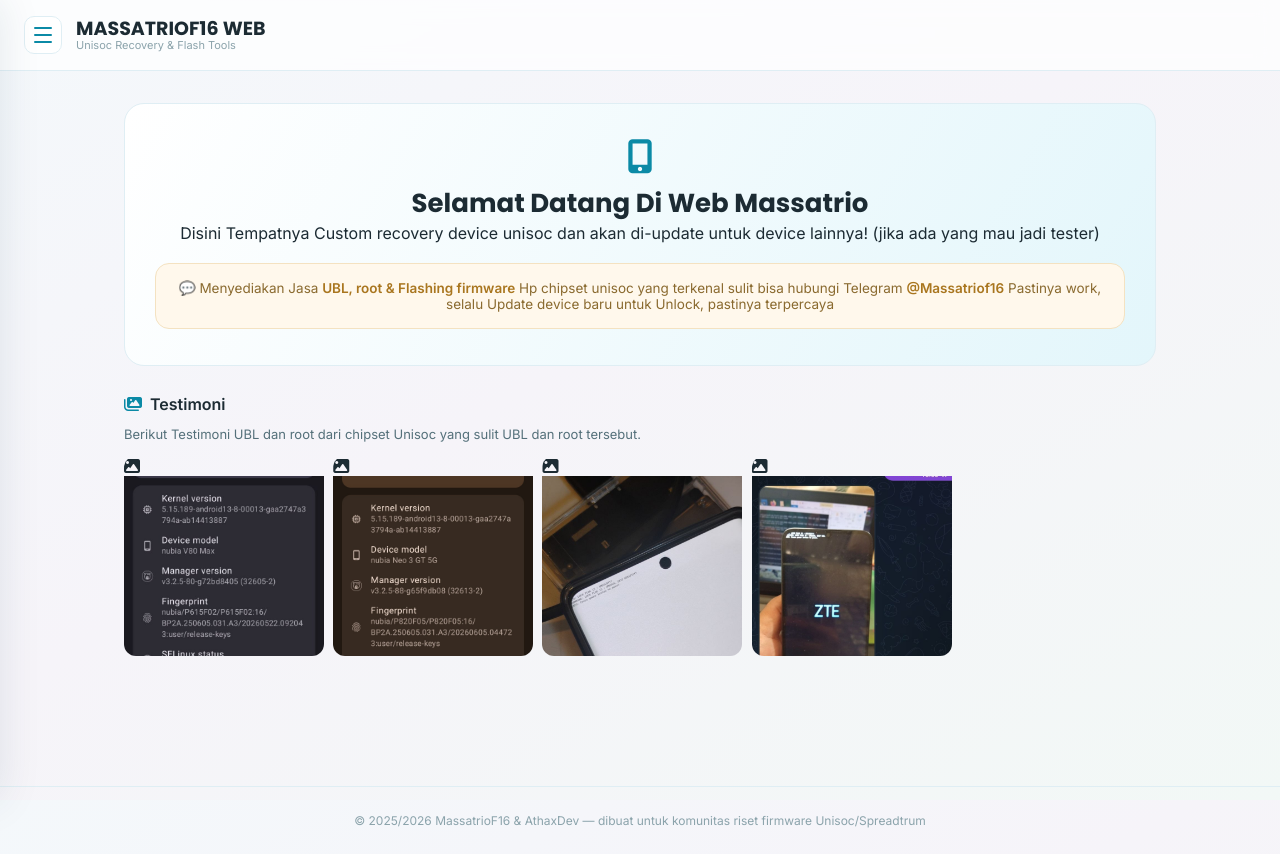
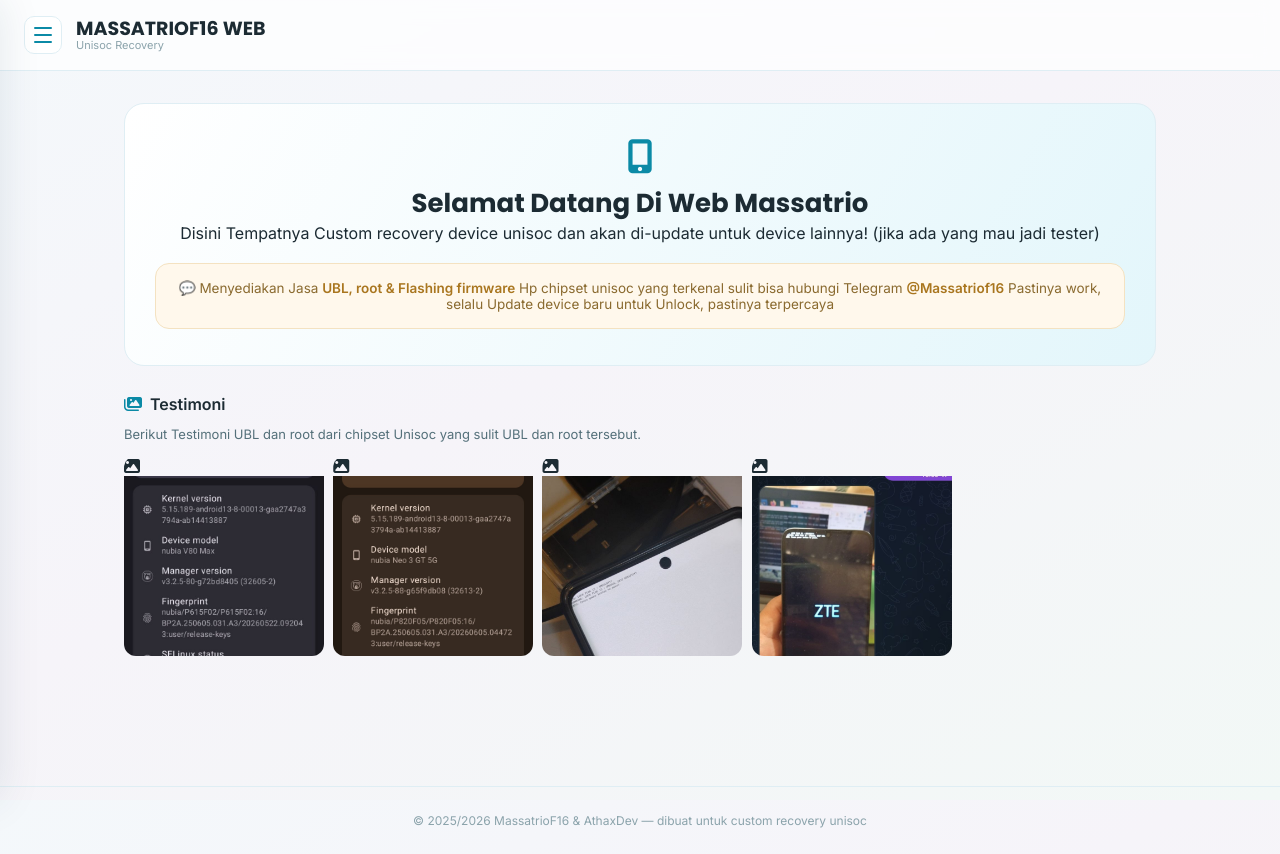
Before and after one commit to Massatriof16/recovery-collections, a plain HTML site: page index.html in a window 1280 px wide. Drawn offline with Linux system fonts and the light colour scheme.

Commit message:
deleted related tool

```diff
--- a/index.html
+++ b/index.html
@@ -4,7 +4,7 @@
 <head>
 <meta charset="UTF-8">
 <meta name="viewport" content="width=device-width, initial-scale=1.0">
-<title>MASSATRIOF16 WEB — Unisoc Recovery &amp; Tools</title>
+<title>MASSATRIOF16 WEB — Unisoc Recovery</title>
 <link rel="preconnect" href="https://fonts.googleapis.com">
 <link href="https://fonts.googleapis.com/css2?family=Poppins:wght@500;600;700&family=Inter:wght@400;500;600&display=swap" rel="stylesheet">
 <link rel="stylesheet" href="https://cdnjs.cloudflare.com/ajax/libs/font-awesome/6.5.1/css/all.min.css">
@@ -18,7 +18,7 @@
 <aside class="sidebar" id="sidebar">
   <div class="sidebar-head">
     <div class="mark">MASSATRIOF16</div>
-    <div class="sub">Unisoc Toolkit</div>
+    <div class="sub">RECOVERY WEBS</div>
   </div>
   <ul class="nav-list">
     <li class="nav-item active" data-view="home"><i class="fas fa-house"></i> Home</li>
@@ -32,7 +32,7 @@
   <div class="burger" id="burger"><span></span><span></span><span></span></div>
   <div class="brand">
     <div class="mark">MASSATRIOF16 WEB</div>
-    <div class="sub">Unisoc Recovery &amp; Flash Tools</div>
+    <div class="sub">Unisoc Recovery</div>
   </div>
 </header>
 
@@ -72,7 +72,7 @@
 
 </main>
 
-<footer>© 2025/2026 MassatrioF16 &amp; AthaxDev — dibuat untuk komunitas riset firmware Unisoc/Spreadtrum</footer>
+<footer>© 2025/2026 MassatrioF16 &amp; AthaxDev — dibuat untuk custom recovery unisoc</footer>
 
 <script>
   // ---------- proteksi link (anti salin/copy link) ----------
```
